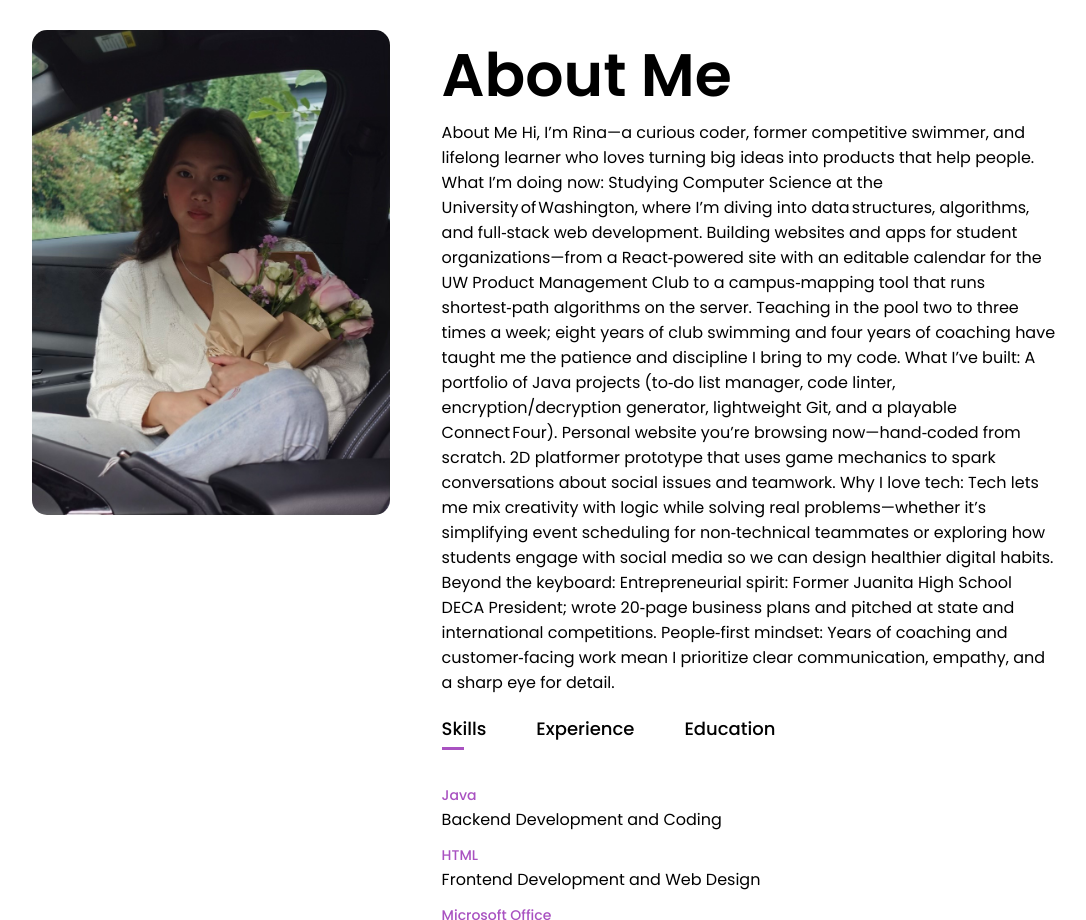
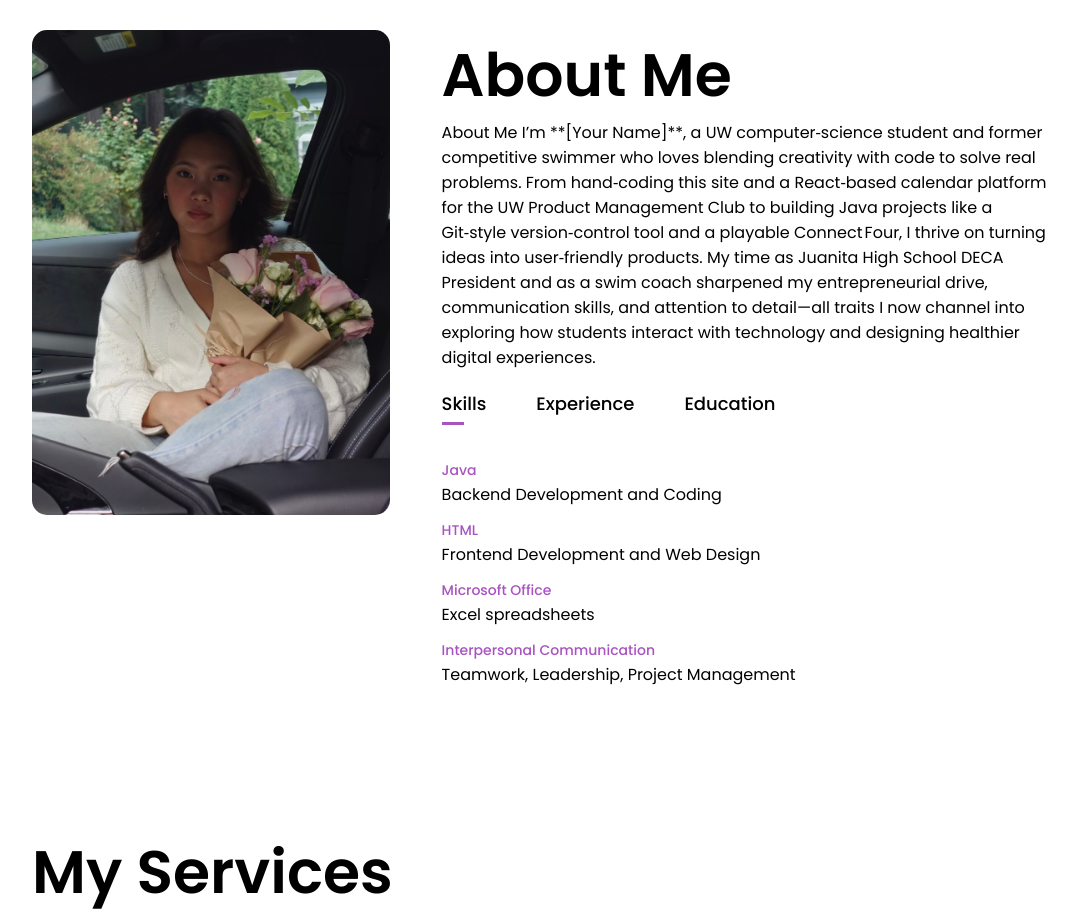
Before and after one commit to rinay06/rinay06, a plain HTML site: page index.html in a window 1280 px wide. Shown: the part 860-1780 px from the top of the page, without its empty margins (96-1182 px from the left). Drawn offline with Linux system fonts and the light colour scheme.

Commit message:
Update index.html

```diff
--- a/index.html
+++ b/index.html
@@ -41,32 +41,7 @@
             <div class="about-col-2">
                 <h1 class="sub-title">About Me</h1>
                 <p>About Me
-Hi, I’m Rina—a curious coder, former competitive swimmer, and lifelong learner who loves turning big ideas into products that help people.
-
-What I’m doing now:
-
-Studying Computer Science at the University of Washington, where I’m diving into data structures, algorithms, and full‑stack web development.
-
-Building websites and apps for student organizations—from a React‑powered site with an editable calendar for the UW Product Management Club to a campus‑mapping tool that runs shortest‑path algorithms on the server.
-
-Teaching in the pool two to three times a week; eight years of club swimming and four years of coaching have taught me the patience and discipline I bring to my code.
-
-What I’ve built:
-
-A portfolio of Java projects (to‑do list manager, code linter, encryption/decryption generator, lightweight Git, and a playable Connect Four).
-
-Personal website you’re browsing now—hand‑coded from scratch.
-
-2D platformer prototype that uses game mechanics to spark conversations about social issues and teamwork.
-
-Why I love tech:
-Tech lets me mix creativity with logic while solving real problems—whether it’s simplifying event scheduling for non‑technical teammates or exploring how students engage with social media so we can design healthier digital habits.
-
-Beyond the keyboard:
-
-Entrepreneurial spirit: Former Juanita High School DECA President; wrote 20‑page business plans and pitched at state and international competitions.
-
-People‑first mindset: Years of coaching and customer‑facing work mean I prioritize clear communication, empathy, and a sharp eye for detail.</p>
+I’m **[Your Name]**, a UW computer‑science student and former competitive swimmer who loves blending creativity with code to solve real problems. From hand‑coding this site and a React‑based calendar platform for the UW Product Management Club to building Java projects like a Git‑style version‑control tool and a playable Connect Four, I thrive on turning ideas into user‑friendly products. My time as Juanita High School DECA President and as a swim coach sharpened my entrepreneurial drive, communication skills, and attention to detail—all traits I now channel into exploring how students interact with technology and designing healthier digital experiences.</p>
 
                 <div class="tab-titles">
                     <p class="tab-links active-link" onclick="opentab('skills')">Skills</p>
```
